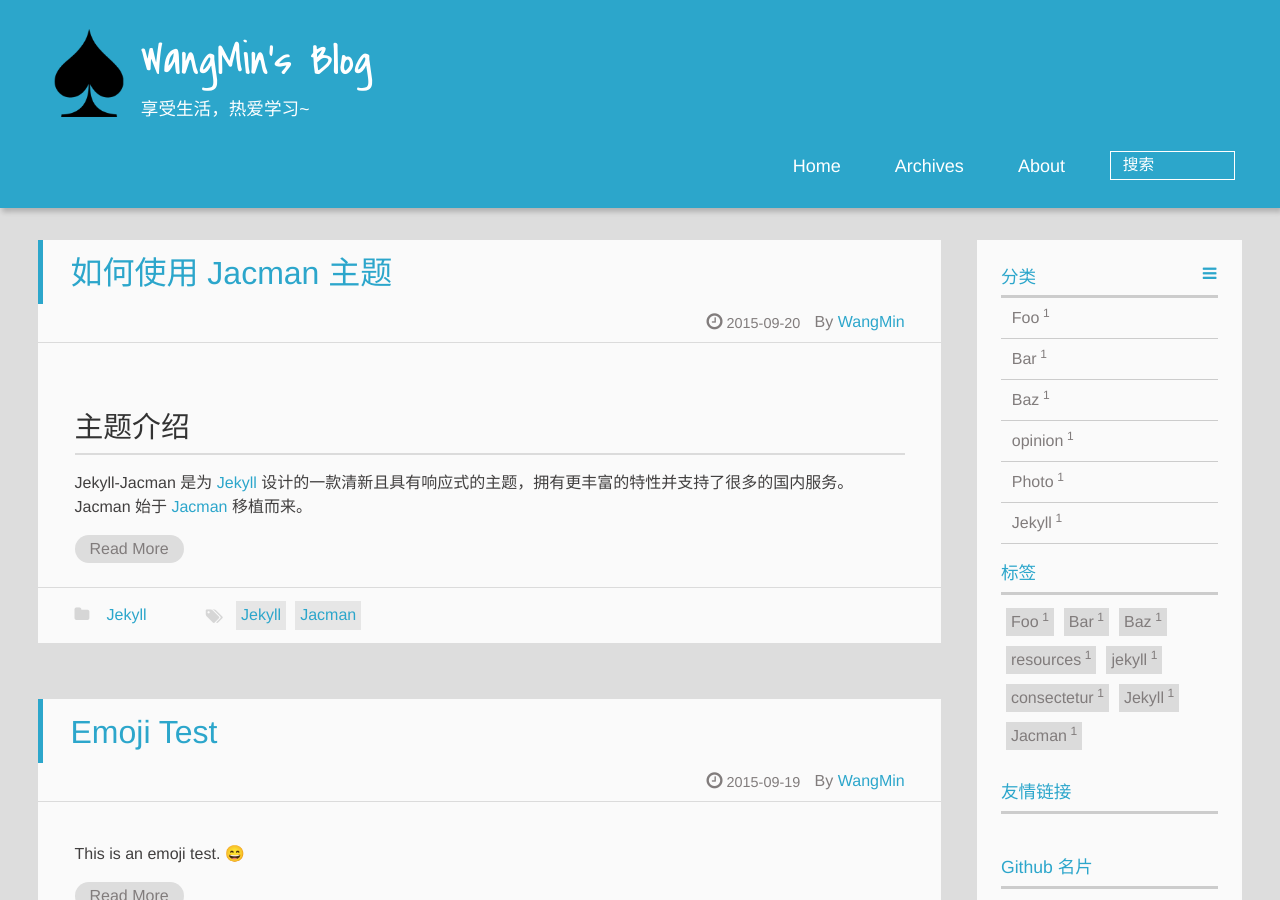
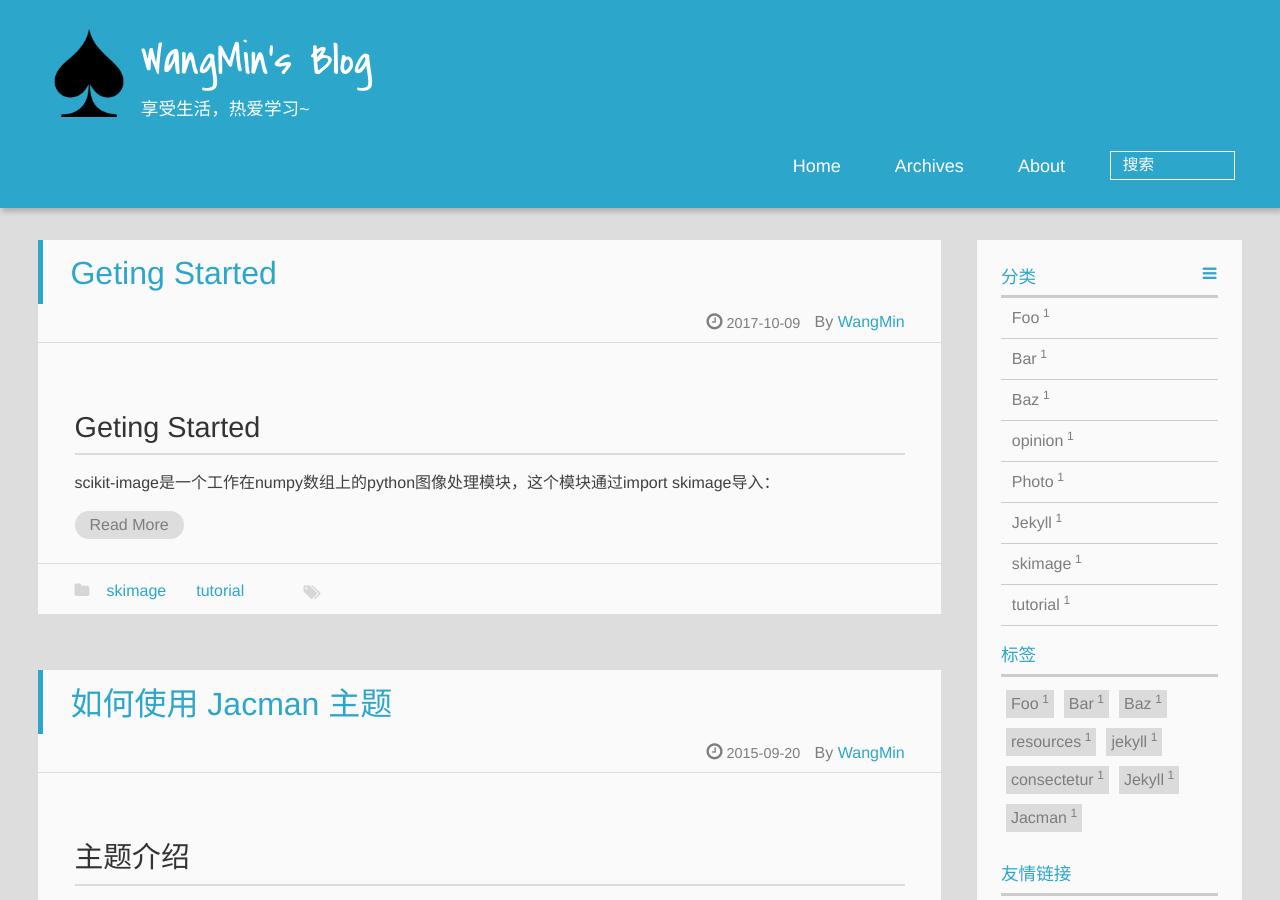
Before and after one commit to WangMinSSS/WangMinSSS.github.io, a Jekyll site: the page built from index.html, in a window 1280 px wide and 900 px high. Built offline with Jekyll 4.4.1, drawn with Linux system fonts in a browser that asks for light colours; emoji names are drawn with the system emoji font; formulas are drawn with MathJax 3; a script that is not in the unit is left out; the list of posts is cut into pages by our own code; part of the change alters nothing that is shown.

```diff
--- a/_config.yml
+++ b/_config.yml
@@ -94,7 +94,7 @@ author:
   #zhihu:      ## e.g. jark  for http://www.zhihu.com/people/jark
   email: wangmin.min@qq.com     ## e.g. imjark@gmail.com
   #twitter:    ## e.g. jarkwu for https://twitter.com/jarkwu
-  github: https://github.com/WangMinSSS    ## e.g. wuchong for https://github.com/wuchong
+  github: WangMinSSS    ## e.g. wuchong for https://github.com/wuchong
   #facebook:   ## e.g. imjark for https://facebook.com/imjark
   #linkedin:   ## e.g. wuchong1014 for https://www.linkedin.com/in/wuchong1014
   #google_plus:    ## e.g. "111190881341800841449" for https://plus.google.com/u/0/111190881341800841449, the "" is needed!
@@ -114,57 +114,57 @@ links:
   #Jark's Blog: http://wuchong.me
 
 #### Comment
-duoshuo_shortname:    ## e.g. wuchong      your duoshuo short name.       website: http://duoshuo.com
+#duoshuo_shortname:    ## e.g. wuchong      your duoshuo short name.       website: http://duoshuo.com
 disqus_shortname:     ## e.g. wuchong      your disqus short name.        website: http://disqus.com
-hypercomments_id:     ## e.g. 91510        your hypercomments widget id.  website: http://hypercomments.com
-yungentie_productkey: ## your netease yungentie product key.              website: https://gentie.163.com
+#hypercomments_id:     ## e.g. 91510        your hypercomments widget id.  website: http://hypercomments.com
+#yungentie_productkey: ## your netease yungentie product key.              website: https://gentie.163.com
 ## set only one of them
 ## duoshuo will be shutting down on June 1, 2017
 
 #### Share button
-jiathis:
-  enable: false ## if you use jiathis as your share tool,the built-in share tool won't be display.
-  id:    ## e.g. 1889330 your jiathis ID.
-  tsina: ## e.g. 2176287895 Your weibo id,It will be used in share button.
+#jiathis:
+  #enable: false ## if you use jiathis as your share tool,the built-in share tool won't be display.
+  #id:    ## e.g. 1889330 your jiathis ID.
+  #tsina: ## e.g. 2176287895 Your weibo id,It will be used in share button.
 
 #### Analytics
-google_analytics:
-  enable: false
-  id:        ## e.g. UA-46321946-2 your google analytics ID.
-  site:      ## e.g. wuchong.me your google analytics site or set the value as auto.
+#google_analytics:
+  #enable: false
+  #id:        ## e.g. UA-46321946-2 your google analytics ID.
+  #site:      ## e.g. wuchong.me your google analytics site or set the value as auto.
 ## You MUST upgrade to Universal Analytics first!
 ## https://developers.google.com/analytics/devguides/collection/upgrade/?hl=zh_CN
-baidu_tongji:
-  enable: false
-  sitecode:  ## e.g. e6d1f421bbc9962127a50488f9ed37d1 your baidu tongji site code
-cnzz_tongji:
-  enable: false
-  siteid:    ## e.g. 1253575964 your cnzz tongji site id
+#baidu_tongji:
+  #enable: false
+  #sitecode:  ## e.g. e6d1f421bbc9962127a50488f9ed37d1 your baidu tongji site code
+#cnzz_tongji:
+  #enable: false
+  #siteid:    ## e.g. 1253575964 your cnzz tongji site id
 
 #### Miscellaneous
 fancybox: true        ## if you use gallery post or want use fancybox please set the value to true.
 totop: true           ## if you want to scroll to top in every post set the value to true
 
 #### Custom Search
-google_cse:
-  enable: false
-  cx: 018294693190868310296:abnhpuysycw  ## e.g. 018294693190868310296:abnhpuysycw your Custom Search ID.
+#google_cse:
+  #enable: false
+  #cx: 018294693190868310296:abnhpuysycw  ## e.g. 018294693190868310296:abnhpuysycw your Custom Search ID.
 ## https://www.google.com/cse/
 ## To enable the custom search You must create a "search" folder in '/source' and a "index.md" file
 ## set the 'front-matter' as
 ## layout: search
 ## title: search
 ## ---
-baidu_search:     ## http://zn.baidu.com/
-  enable: false
-  id:   ## e.g. "783281470518440642"  for your baidu search id
-  site: http://zhannei.baidu.com/cse/search  ## your can change to your site instead of the default site
-tinysou_search:     ## http://tinysou.com/
-  enable: false
-  id:  ## e.g. "4ac092ad8d749fdc6293" for your tiny search id
-simple_jekyll_search:
-  enable: true
-  fulltext: false
+#baidu_search:     ## http://zn.baidu.com/
+  #enable: false
+  #id:   ## e.g. "783281470518440642"  for your baidu search id
+  #site: http://zhannei.baidu.com/cse/search  ## your can change to your site instead of the default site
+#tinysou_search:     ## http://tinysou.com/
+  #enable: false
+  #id:  ## e.g. "4ac092ad8d749fdc6293" for your tiny search id
+#simple_jekyll_search:
+  #enable: true
+  #fulltext: false
 
 gems:
  - jemoji
--- /dev/null
+++ b/_posts/2017-10-09-GetStart.md
@@ -0,0 +1,26 @@
+---
+layout: post
+title: Geting Started
+categories: skimage tutorial
+description: scikit-image是一个工作在numpy数组上的python图像处理模块
+---
+
+## Geting Started ##
+scikit-image是一个工作在numpy数组上的python图像处理模块，这个模块通过import skimage导入：
+
+	import skimage
+
+skimage大部分的功能都在子模块中：
+
+	from skimage import data
+    camera = data.camera()
+    # data.camera()是一张内置的图片，以二维数组的方式读取出来
+
+子模块和功能清单可以在网页上的API reference中找到。
+
+在scikit-image中，图片被表示为numpy数组，例如，灰度图表示为2D数组。
+
+	>>> type(camera)
+    <type 'numpy.ndarray'>
+    >>> camera.shape
+    (512, 512)
```
